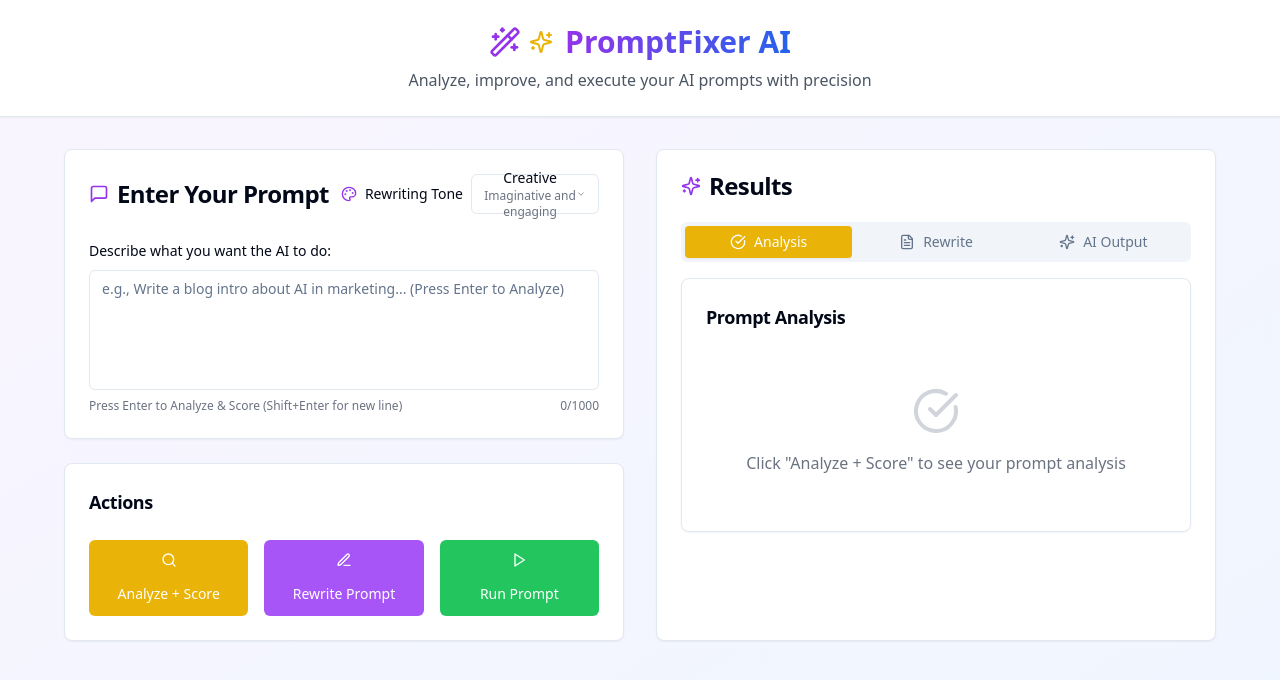
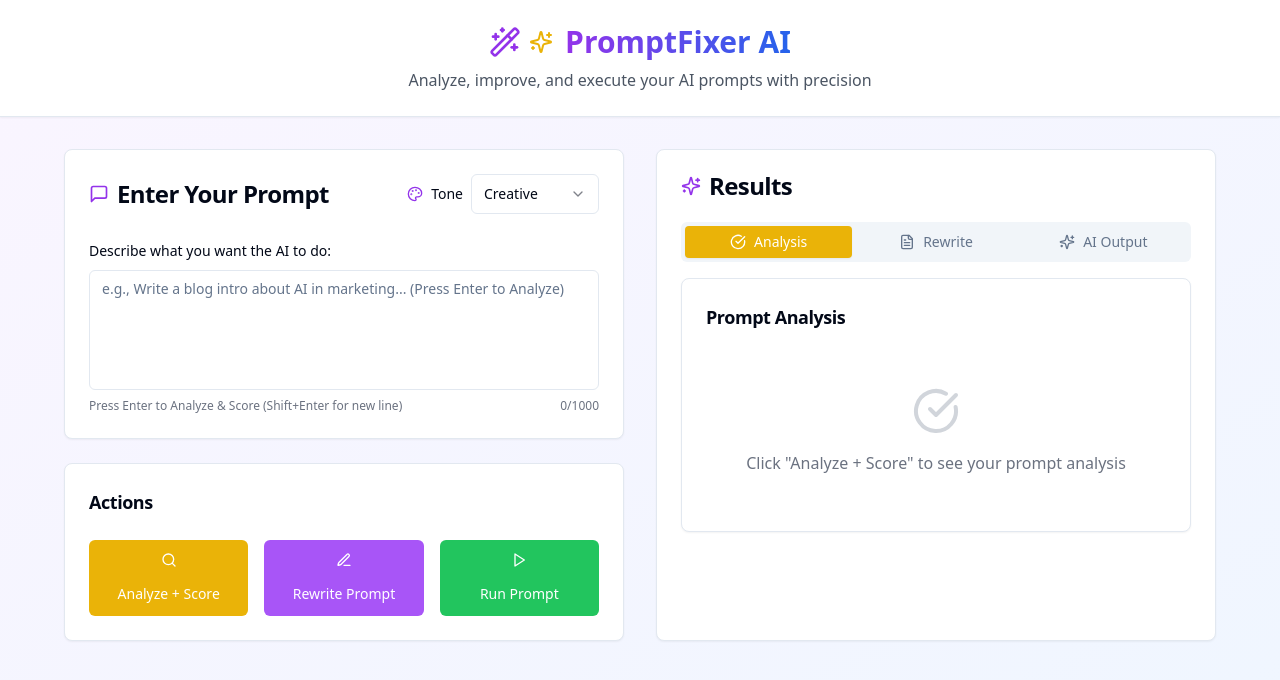
Before and after one commit to lsanbu/ai-prompt-fixer, a React (Vite) app: page / in a window 1280 px wide. Shown: the top 680 px of the page. Built offline with nearby package versions, Linux system fonts and the light colour scheme.

Commit message:
Refactor Tone Selector
Shorten "Rewriting Tone" label to "Tone" and convert dropdown options to tooltips for a more concise UI.

```diff
--- a/src/components/PromptInput.tsx
+++ b/src/components/PromptInput.tsx
@@ -1,8 +1,8 @@
-
 import { Textarea } from '@/components/ui/textarea';
 import { Label } from '@/components/ui/label';
 import { Card, CardContent, CardHeader, CardTitle } from '@/components/ui/card';
 import { Select, SelectContent, SelectItem, SelectTrigger, SelectValue } from '@/components/ui/select';
+import { Tooltip, TooltipContent, TooltipProvider, TooltipTrigger } from '@/components/ui/tooltip';
 import { MessageSquare, Palette } from 'lucide-react';
 import { ToneMode } from '@/pages/Index';
 
@@ -31,6 +31,7 @@ export const PromptInput = ({
   };
 
   return (
+    <TooltipProvider>
       <Card className="w-full">
         <CardHeader>
           <div className="flex items-center justify-between">
@@ -42,7 +43,7 @@ export const PromptInput = ({
             {/* Compact tone selector in header */}
             <div className="flex items-center space-x-2">
               <Palette className="h-4 w-4 text-purple-600" />
-            <Label className="text-sm font-medium whitespace-nowrap">Rewriting Tone</Label>
+              <Label className="text-sm font-medium whitespace-nowrap">Tone</Label>
               <Select
                 value={toneMode}
                 onValueChange={(val) => onToneModeChange(val as ToneMode)}
@@ -53,22 +54,34 @@ export const PromptInput = ({
                 </SelectTrigger>
                 <SelectContent>
                   <SelectItem value="Creative">
-                  <div className="flex flex-col">
+                    <Tooltip>
+                      <TooltipTrigger asChild>
                         <span className="font-medium">Creative</span>
-                    <span className="text-xs text-gray-500">Imaginative and engaging</span>
-                  </div>
+                      </TooltipTrigger>
+                      <TooltipContent>
+                        <p>Imaginative and engaging</p>
+                      </TooltipContent>
+                    </Tooltip>
                   </SelectItem>
                   <SelectItem value="Academic">
-                  <div className="flex flex-col">
+                    <Tooltip>
+                      <TooltipTrigger asChild>
                         <span className="font-medium">Academic</span>
-                    <span className="text-xs text-gray-500">Formal and research-focused</span>
-                  </div>
+                      </TooltipTrigger>
+                      <TooltipContent>
+                        <p>Formal and research-focused</p>
+                      </TooltipContent>
+                    </Tooltip>
                   </SelectItem>
                   <SelectItem value="Technical">
-                  <div className="flex flex-col">
+                    <Tooltip>
+                      <TooltipTrigger asChild>
                         <span className="font-medium">Technical</span>
-                    <span className="text-xs text-gray-500">Precise and detailed</span>
-                  </div>
+                      </TooltipTrigger>
+                      <TooltipContent>
+                        <p>Precise and detailed</p>
+                      </TooltipContent>
+                    </Tooltip>
                   </SelectItem>
                 </SelectContent>
               </Select>
@@ -97,5 +110,6 @@ export const PromptInput = ({
           </div>
         </CardContent>
       </Card>
+    </TooltipProvider>
   );
 };
```
Lines whose indentation alone changed are shown as unchanged.
